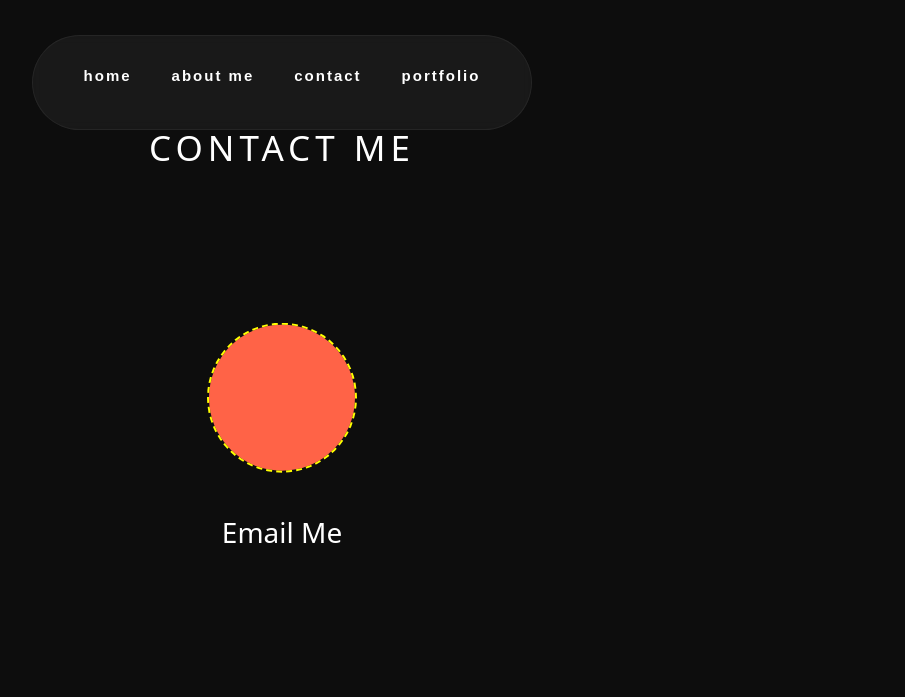
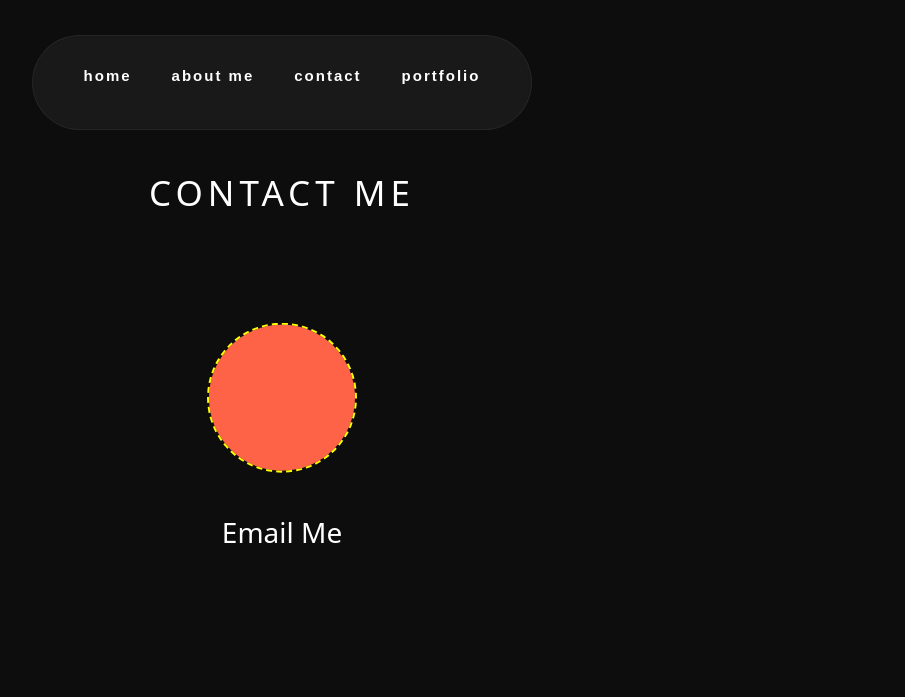
Before and after one commit to SimonYoseph/SimonYosephPortfolio, a React app: page /contact in a window 1280 px wide. Shown: the top 697 px of the page, without its empty margins (358-1263 px from the left). Built offline with nearby package versions, Linux system fonts and the light colour scheme.

Commit message:
updated contact header margin

```diff
--- a/src/styles/Contact.css
+++ b/src/styles/Contact.css
@@ -4,7 +4,7 @@
   text-align: center;
   letter-spacing: 5px;
   margin-bottom: 85px;
-  margin-top: -720px;
+  margin-top: -630px;
   font-size: 35px;
   color: white;
 }
```
